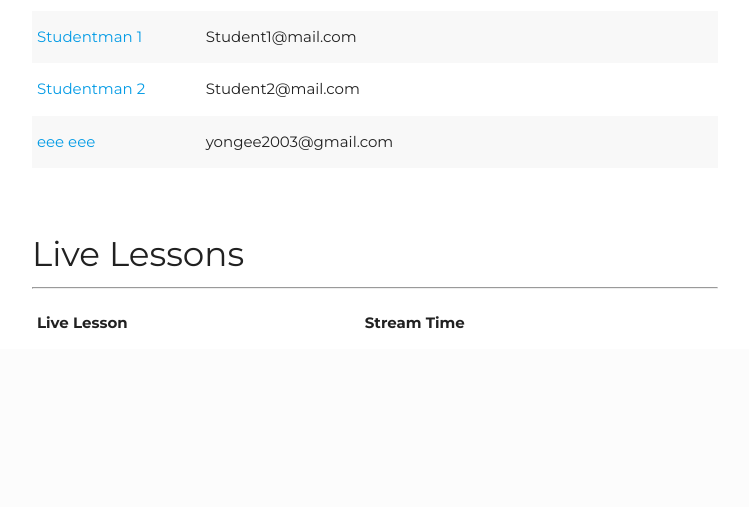
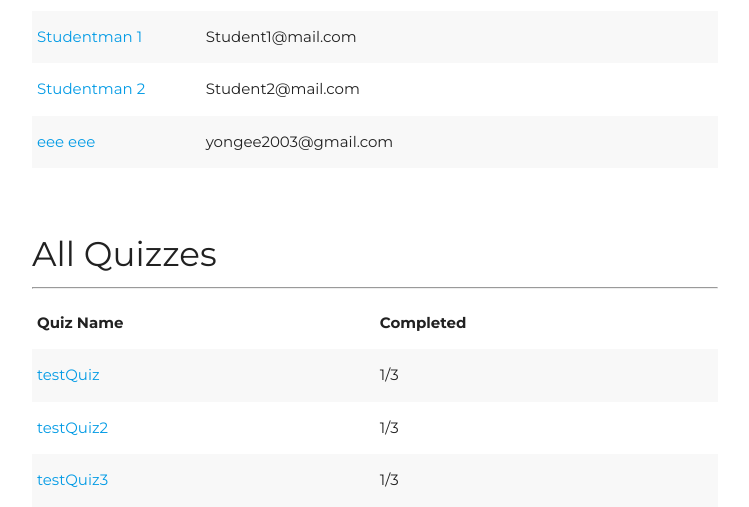
Before and after one commit to yongtheskill/StarHorizonElearning, a Django app: page /class/3/accounts in a window 1280 px wide. Shown: the part 939-1446 px from the top of the page, without its empty margins (415-1164 px from the left). Before the commit the page ends 1268 px from the top, so only its background shows below. Run offline with Django 3.2, Linux system fonts and the light colour scheme; a user stored in the database is signed in; data comes from the database, SQL or seed files in the repository; tables that the repository leaves empty hold one stand-in row (values such as "Sample post"); lists and menus that the app fills with data are empty; parts of the project's set-up code (start-up, migrations or seed data) failed here and were passed over.

Commit message:
quizList

```diff
--- a/accountManagement/templates/accountManagement/classView.html
+++ b/accountManagement/templates/accountManagement/classView.html
@@ -91,6 +91,7 @@
     </tbody>
 </table>
 
+{% if liveLessonsNew or liveLessonsOld %}
 <br><br>
 <h4>Live Lessons</h4>
 <hr>
@@ -120,5 +121,29 @@
         {% endfor %}
     </tbody>
 </table>
+{% endif %}
 
+
+{% if quizCounts %}
+<br><br>
+<h4>All Quizzes</h4>
+<hr>
+<table class="striped responsive-table">
+    <thead>
+        <th>Quiz Name</th>
+        <th>Completed</th>
+    </thead>
+
+    <tbody>
+        {% for qName, completion in quizCounts.items %}
+        <tr>
+            <td>
+                <a>{{ qName }}</a>
+            </td>
+            <td>{{ completion }}/{{ nStudents }}</td>
+        </tr>
+        {% endfor %}
+    </tbody>
+</table>
+{% endif %}
 {% endblock %}
--- a/accountManagement/views.py
+++ b/accountManagement/views.py
@@ -111,7 +111,29 @@ def classView(request, classId):
     courses = list(studentClass.courses.all())
     liveLessonsNew, liveLessonsOld = newnessChecker( list(LiveLesson.objects.filter(studentClass = classId)) )
 
-    context = {"class": studentClass, "teachers": teachers, "students": students, "courses": courses, "liveLessonsNew": liveLessonsNew, "liveLessonsOld": liveLessonsOld, }
+    modules = []
+    for i in courses:
+        modules += list(Module.objects.filter(course=i))
+
+    quizzes = []
+    for i in modules:
+        quizzes += list(Quiz.objects.filter(module = i))
+    quizNames = [i.quizName for i in quizzes]
+    quizCounts = { i : 0 for i in quizNames}
+
+    for user in students:
+        quizResponseJSON = user.quizResponses
+        if quizResponseJSON and "__________RESPONSESPLITTER__________" in quizResponseJSON:
+            allQuizResponses = quizResponseJSON.split("__________RESPONSESPLITTER__________")[1:]
+            for i in allQuizResponses:
+                quizName = ""
+                quizName = json.loads(i)[0]["quizName"]
+                quizCounts[quizName] += 1
+
+    print(quizCounts)
+
+
+    context = {"class": studentClass, "teachers": teachers, "students": students, "courses": courses, "liveLessonsNew": liveLessonsNew, "liveLessonsOld": liveLessonsOld, "quizCounts": quizCounts, "nStudents": len(students), }
 
     return render(request, 'accountManagement/classView.html', context)
 
```
